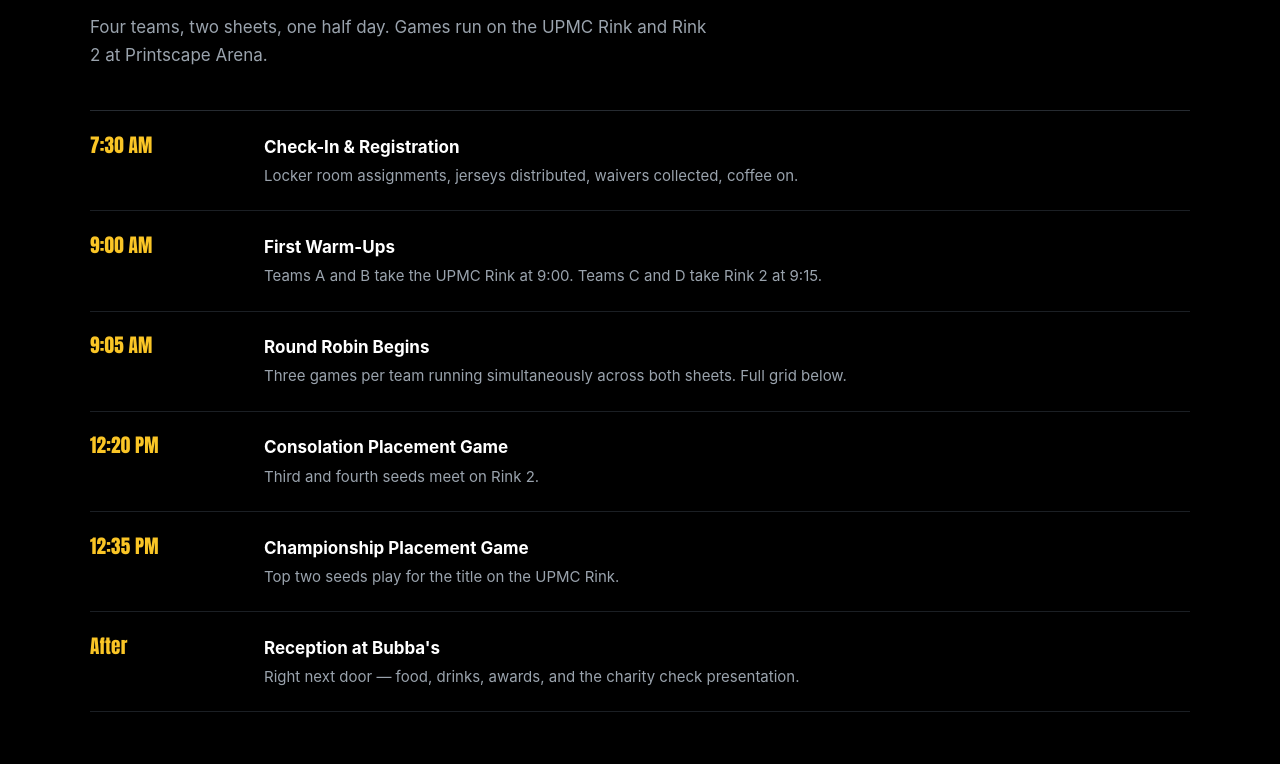
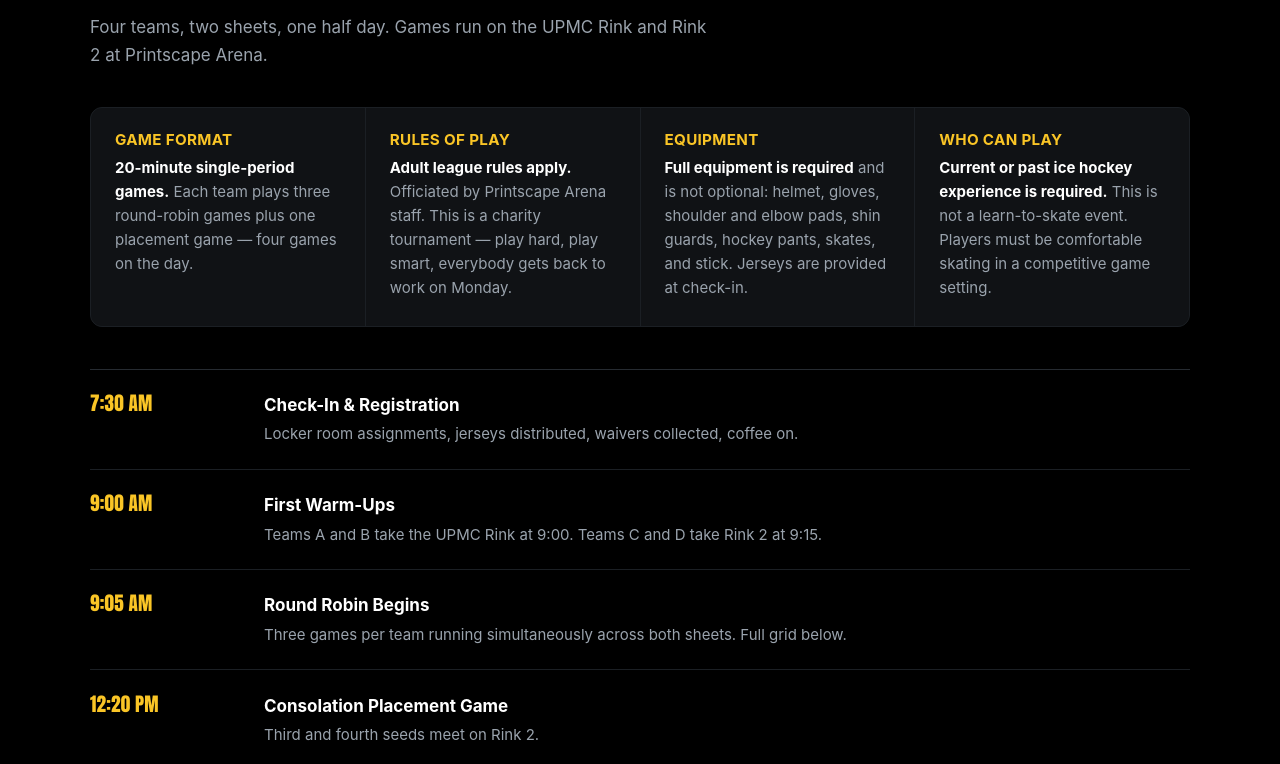
Before and after one commit to Precision360Exterior/blades-of-steel-city, a plain HTML site: page index.html in a window 1280 px wide. Shown: the part 4380-5144 px from the top of the page. Drawn offline with Linux system fonts and the light colour scheme; a web font is replaced by a local one.

Commit message:
add game format, adult league rules, full equipment and experience requirements

```diff
--- a/index.html
+++ b/index.html
@@ -322,6 +322,16 @@ p{margin:0}
 .powered em{font-style:normal;font-size:var(--text-xs);color:var(--steel-dim)}
 @media (max-width:520px){.powered{flex-direction:column;gap:.25rem;border-radius:14px;text-align:center}}
 
+/* ---------- Format & requirements cards ---------- */
+.rules{display:grid;grid-template-columns:repeat(auto-fit,minmax(230px,1fr));
+  gap:1px;background:var(--line-soft);border:1px solid var(--line-soft);
+  margin-top:2.4rem;border-radius:12px;overflow:hidden}
+.rules > div{background:var(--panel);padding:1.5rem 1.5rem 1.6rem}
+.rules h3{font-size:.95rem;color:var(--gold);font-family:var(--font-body);
+  font-weight:700;letter-spacing:.02em}
+.rules p{margin-top:.55rem;font-size:var(--text-sm);color:var(--steel);line-height:1.6}
+.rules strong{color:var(--white)}
+
 .thanks{margin-top:3.4rem;padding:2.4rem 2rem;border:1px solid var(--line);
   border-radius:16px;background:var(--panel);border-left:3px solid var(--gold)}
 .thanks h3{font-family:var(--font-display);font-size:1.35rem;color:var(--white)}
@@ -610,6 +620,33 @@ p{margin:0}
     <h2 style="font-size:var(--text-2xl);color:var(--white);max-width:18ch">Schedule of Events &mdash; Nov 12, 2026</h2>
     <p class="muted" style="margin-top:1rem;max-width:58ch">Four teams, two sheets, one half day. Games run on the UPMC Rink and Rink 2 at Printscape Arena.</p>
 
+    <!-- FORMAT &amp; REQUIREMENTS — edit the four cards below -->
+    <div class="rules">
+      <div>
+        <h3>Game Format</h3>
+        <p><strong>20-minute single-period games.</strong> Each team plays three
+        round-robin games plus one placement game &mdash; four games on the day.</p>
+      </div>
+      <div>
+        <h3>Rules of Play</h3>
+        <p><strong>Adult league rules apply.</strong> Officiated by Printscape
+        Arena staff. This is a charity tournament &mdash; play hard, play smart,
+        everybody gets back to work on Monday.</p>
+      </div>
+      <div>
+        <h3>Equipment</h3>
+        <p><strong>Full equipment is required</strong> and is not optional:
+        helmet, gloves, shoulder and elbow pads, shin guards, hockey pants,
+        skates, and stick. Jerseys are provided at check-in.</p>
+      </div>
+      <div>
+        <h3>Who Can Play</h3>
+        <p><strong>Current or past ice hockey experience is required.</strong>
+        This is not a learn-to-skate event. Players must be comfortable skating
+        in a competitive game setting.</p>
+      </div>
+    </div>
+
     <div class="timeline">
       <div class="slot"><div class="slot__time">7:30 AM</div>
         <div><div class="slot__t">Check-In &amp; Registration</div>
@@ -891,6 +928,8 @@ p{margin:0}
     <p class="kicker kicker--center">Registration</p>
     <h2>Claim Your Ice Time</h2>
     <p>Player registration and sponsorships are processed through our secure payment portal. Spots are limited by available ice — first paid, first confirmed.</p>
+    <p style="margin-top:.9rem">Players must have <strong style="color:#fff">current or past ice hockey experience</strong>
+    and bring <strong style="color:#fff">full equipment</strong>. Games are 20-minute single periods under adult league rules.</p>
     <div class="register__cta">
       <a class="btn btn--dark" href="#" data-link="player">Register as a Player</a>
       <a class="btn btn--outline-dark" href="#sponsors">Choose a Sponsorship</a>
```
